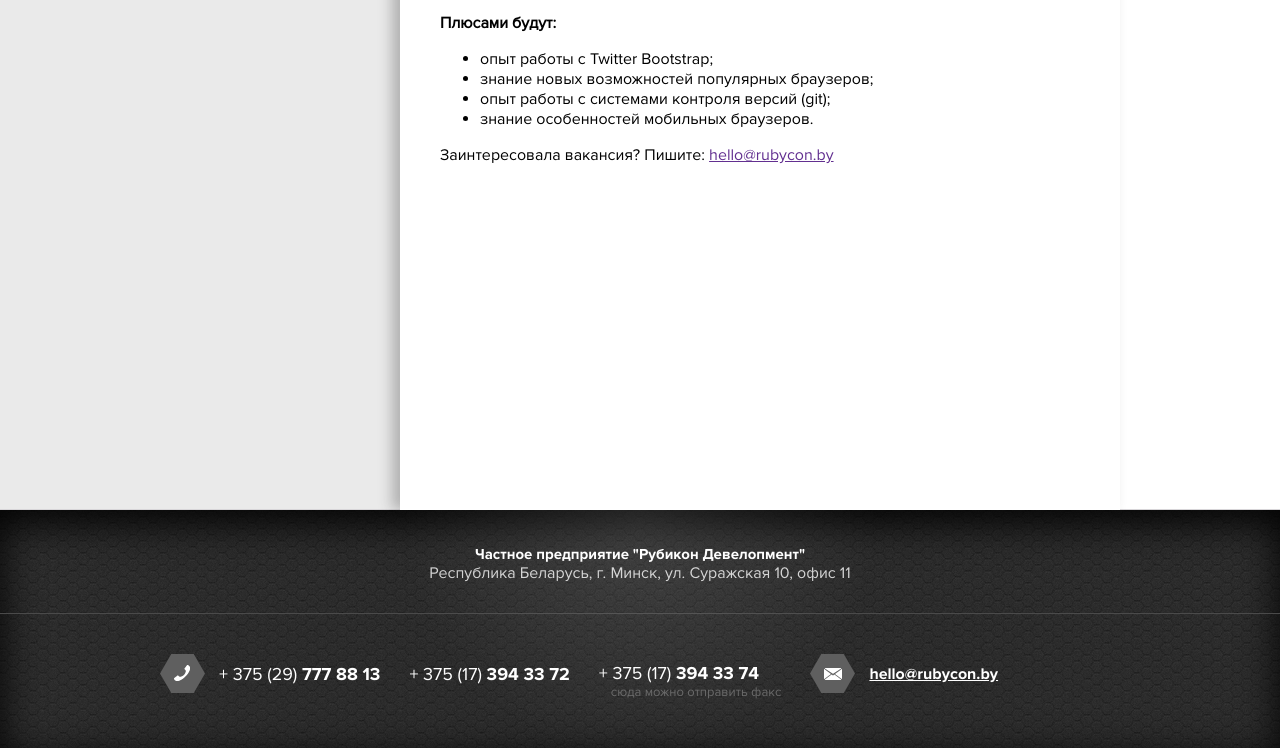
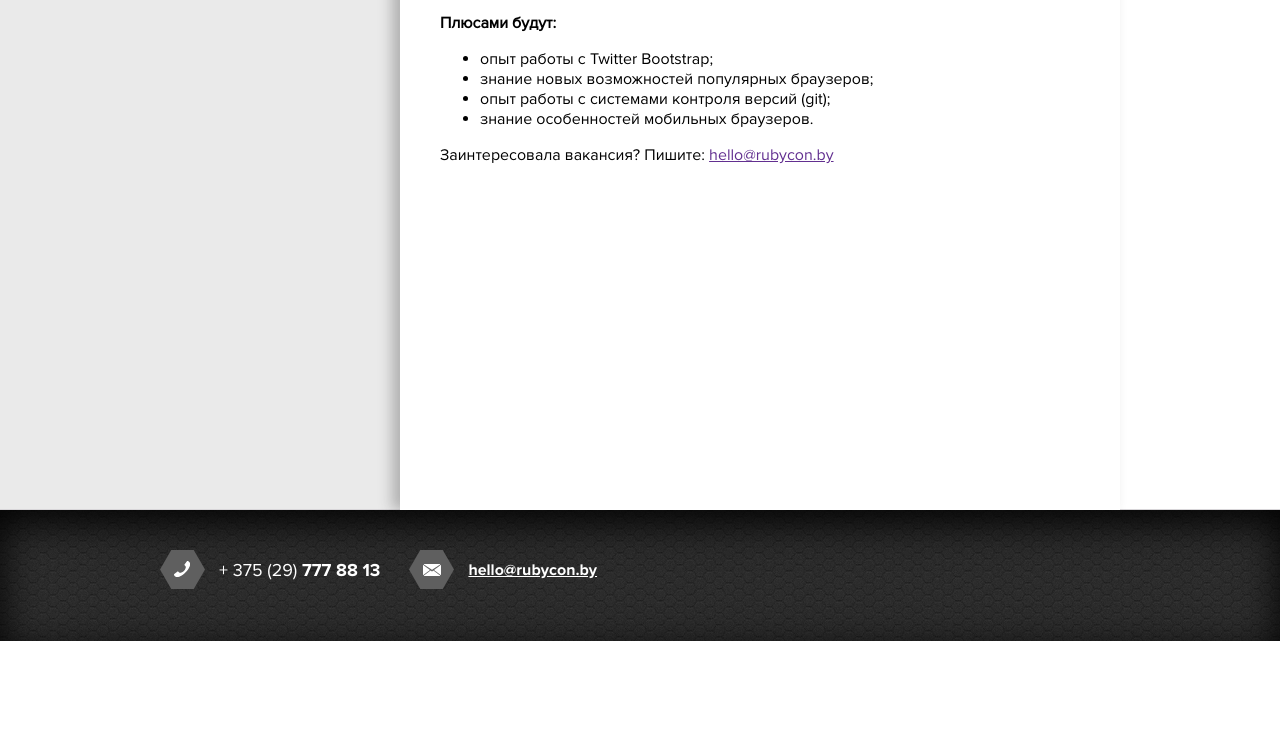
Before and after one commit to rubycon-by/rubycon.by, a plain HTML site: page jobs.html in a window 1280 px wide. Shown: the part 524-1272 px from the top of the page. After the commit the page ends 1165 px from the top, so only its background shows below. Drawn offline with Linux system fonts and the light colour scheme.

Commit message:
Update jobs.html

```diff
--- a/jobs.html
+++ b/jobs.html
@@ -147,16 +147,6 @@
       </div>
       <div class="footer-bg">
         <div class="shadow"></div>
-          <div class="footer-wrapper">
-            <div class="footer-header">
-              <div class="full-title">
-                Частное предприятие "Рубикон Девелопмент"
-              </div>
-              <div class="address">
-                Республика Беларусь, г. Минск, ул. Суражская 10, офис 11
-              </div>
-            </div>
-          </div>
         <div class="footer">
           <div class="contacts">
             <div class="phones">
@@ -166,17 +156,6 @@
               <div class="phone-number">
                 + 375 (29)
                 <span class="main">777 88 13</span>
-              </div>
-              <div class="phone-number">
-                + 375 (17)
-                <span class="main">394 33 72</span>
-              </div>
-              <div class="phone-number fax">
-                + 375 (17)
-                <span class="main">394 33 74</span>
-                <div class="note">
-                  сюда можно отправить факс
-                </div>
               </div>
               <div class="mail-icon">
                 <a href="mailto:hello@rubycon.by">
```
